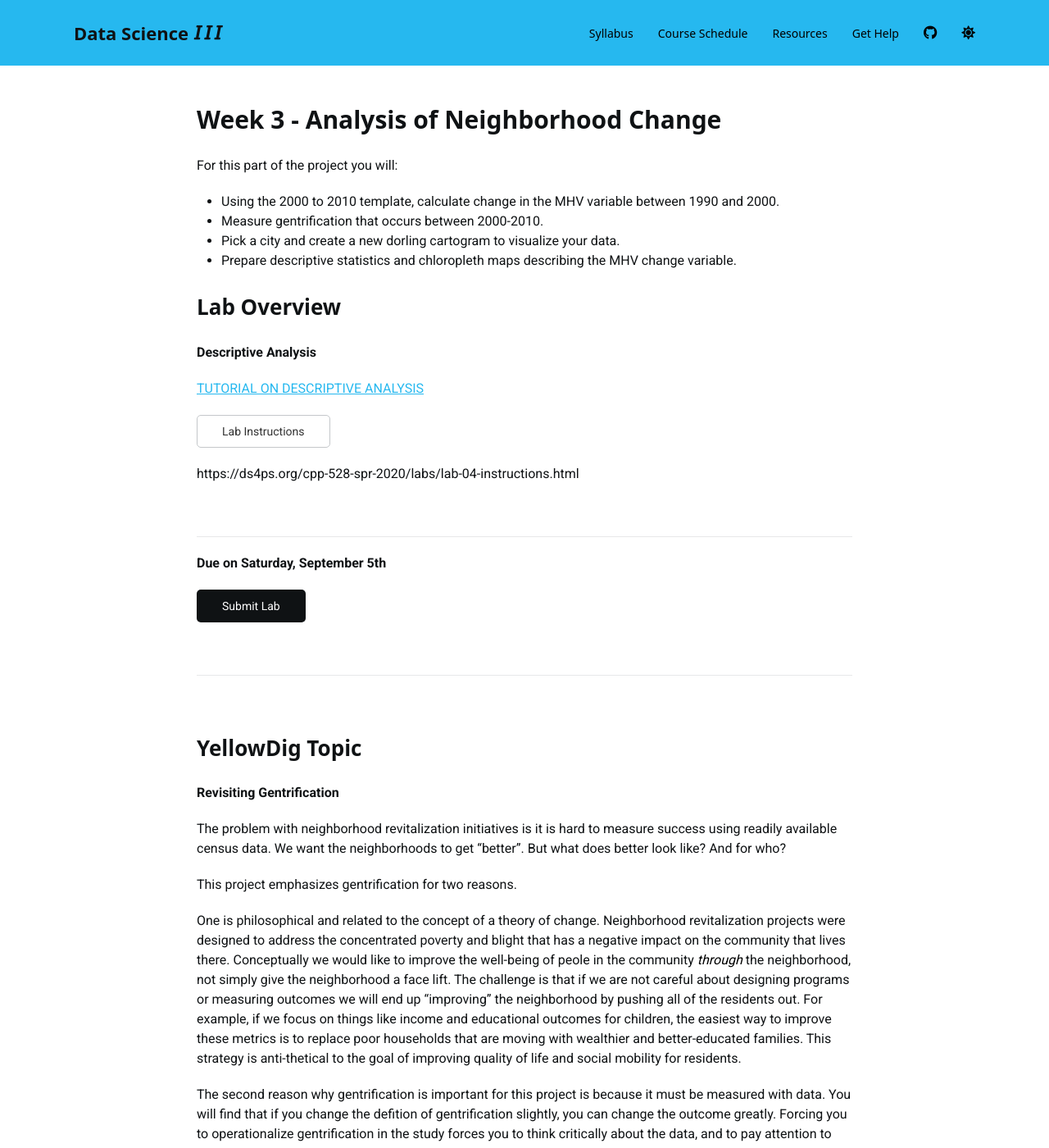
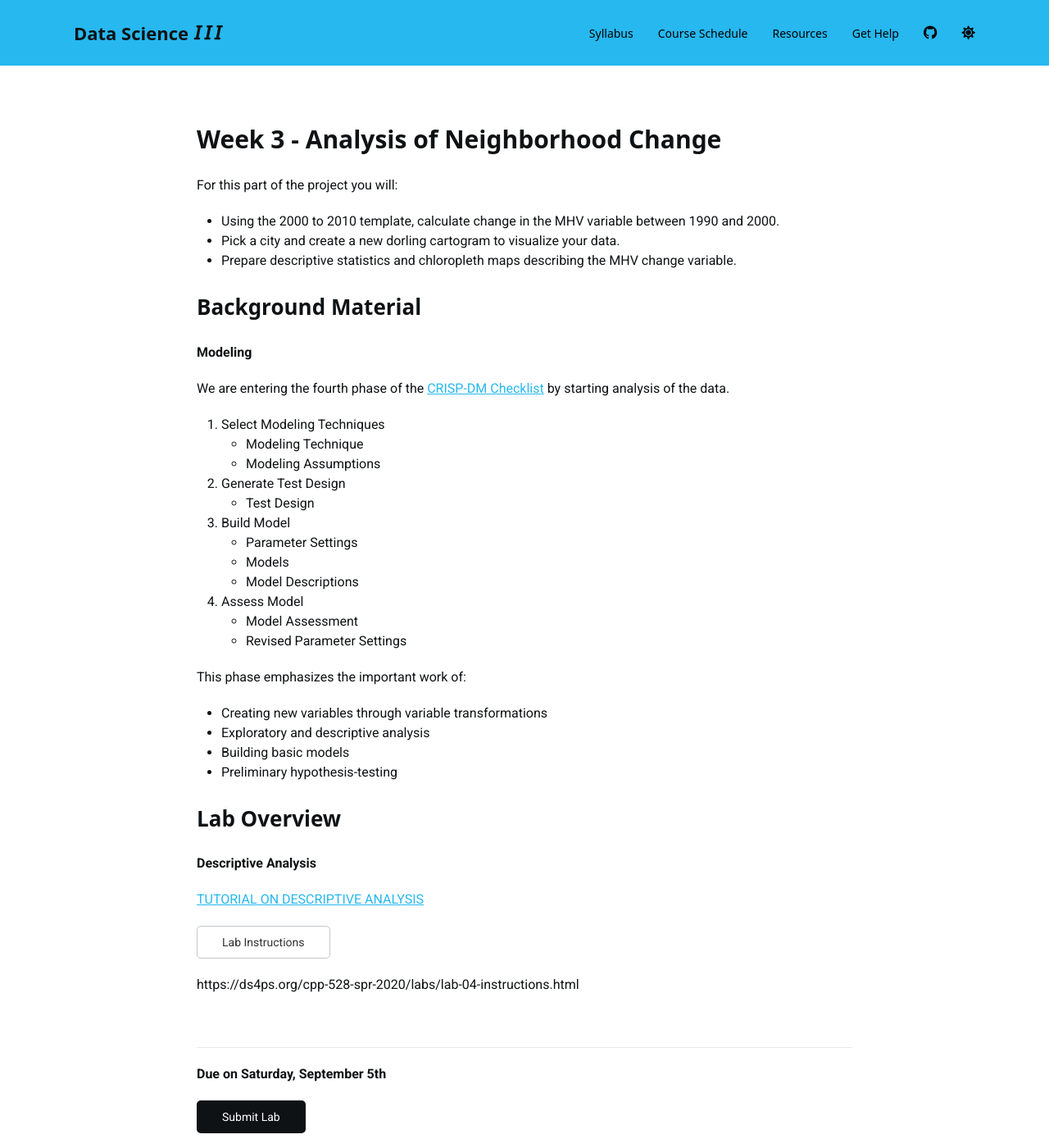
Before and after one commit to DS4PS/cpp-528-fall-2020, a Jekyll site: the page built from schedule.md, in a window 1280 px wide and 1400 px high, scrolled down 23513 px. Shown: the whole window at 82% size. Built offline with Jekyll 4.4.1, drawn with Linux system fonts in a browser that asks for light colours; nearby versions of some CDN libraries; a script bundle is joined from its source files by our own code; library files that are not in the unit come from our copies; a style sheet for code colours, icons or effects is not loaded.

Commit message:
Update schedule.md

```diff
--- a/schedule.md
+++ b/schedule.md
@@ -803,9 +803,35 @@ Assuming data is no issue, what sorts of investments would you want to include a
 For this part of the project you will:
 
 - Using the 2000 to 2010 template, calculate change in the MHV variable between 1990 and 2000.
--	Measure gentrification that occurs between 2000-2010.
 - Pick a city and create a new dorling cartogram to visualize your data.
 - Prepare descriptive statistics and chloropleth maps describing the MHV change variable.
+
+## Background Material
+
+**Modeling**
+
+We are entering the fourth phase of the [CRISP-DM Checklist](https://exde.files.wordpress.com/2009/03/crisp_visualguide.pdf) by starting analysis of the data.
+
+1. Select Modeling Techniques
+- Modeling Technique
+- Modeling Assumptions
+1. Generate Test Design
+- Test Design
+1. Build Model
+- Parameter Settings
+- Models
+- Model Descriptions
+1. Assess Model
+- Model Assessment
+- Revised Parameter Settings
+
+
+This phase emphasizes the important work of:
+
+* Creating new variables through variable transformations
+* Exploratory and descriptive analysis
+* Building basic models
+* Preliminary hypothesis-testing
 
 
 
```
